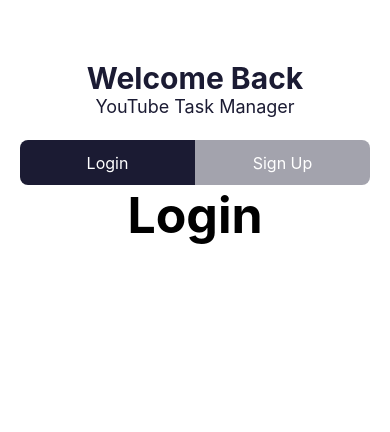
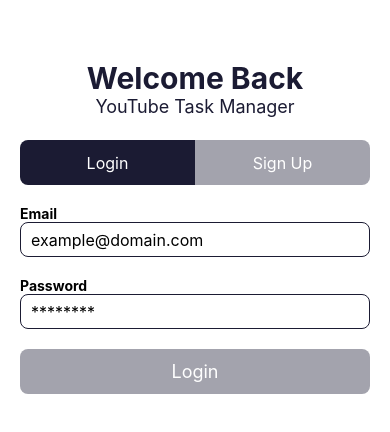
Before and after one commit to Hombre2014/react-native-todo-frontend, a React Native app: screen / in a window 390 px wide. Shown: the top 432 px of the page. Built offline with nearby package versions, Linux system fonts and the light colour scheme.

Commit message:
Completed Login and Sign up forms

```diff
--- a/App.js
+++ b/App.js
@@ -11,7 +11,7 @@
       <View style={{ height: 80 }}>
         <FormHeader leftHeading='Welcome ' rightHeading='Back' subHeading='YouTube Task Manager' />
       </View>
-      <View style={{ flexDirection: 'row', paddingHorizontal: 20 }}>
+      <View style={{ flexDirection: 'row', paddingHorizontal: 20, marginBottom: 20 }}>
         <FormSelectorBtn style={styles.borderLeft} backgroundColor='rgba(27,27,51,1)' title='Login' />
         <FormSelectorBtn style={styles.borderRight} backgroundColor='rgba(27,27,51,0.4)' title='Sign Up' />
       </View>
--- a/app/components/FormContainer.js
+++ b/app/components/FormContainer.js
@@ -1,14 +1,15 @@
-import { View, Text, Dimensions, StyleSheet } from 'react-native';
+import { View, Dimensions, StyleSheet } from 'react-native';
 import React from 'react';
 
 const FormContainer = ({ children }) => {
-  return (
-    <View style={styles.container}>{children}</View>
-  )
-}
+  return <View style={styles.container}>{children}</View>;
+};
 
 const styles = StyleSheet.create({
-  container: { justifyContent: 'center', alignItems: 'center', width: Dimensions.get('window').width, },
+  container: {
+    paddingHorizontal: 20,
+    width: Dimensions.get('window').width,
+  },
 });
 
 export default FormContainer;
--- /dev/null
+++ b/app/components/FormInput.js
@@ -0,0 +1,17 @@
+import { View, Text, TextInput } from 'react-native';
+import React from 'react';
+
+const FormInput = ({ placeholder, title }) => {
+  return (
+    <>
+      <Text style={{ fontWeight: 'bold', }}>{title}</Text>
+      <TextInput placeholder={placeholder} style={styles.input} />
+    </>
+  )
+}
+
+const styles = {
+  input: { height: 35, borderColor: '#1b1b33', borderWidth: 1, borderRadius: 8, fontSize: 16, paddingLeft: 10, marginBottom: 20 },
+}
+
+export default FormInput;
--- /dev/null
+++ b/app/components/FormSubmitButton.js
@@ -0,0 +1,22 @@
+import { View, Text, TouchableOpacity } from 'react-native';
+import React from 'react';
+
+const FormSubmitButton = ({ title }) => {
+  return (
+    <TouchableOpacity style={styles.container}>
+      <Text style={{ color: 'white', fontSize: 18 }}>{title}</Text>
+    </TouchableOpacity>
+  )
+};
+
+const styles = {
+  container: {
+    height: 45,
+    backgroundColor: 'rgba(27,27,51,0.4)',
+    justifyContent: 'center',
+    alignItems: 'center',
+    borderRadius: 8
+  }
+};
+
+export default FormSubmitButton;
--- a/app/components/LoginForm.js
+++ b/app/components/LoginForm.js
@@ -1,11 +1,15 @@
-import { View, Text, StyleSheet, Dimensions } from 'react-native';
+import { View, Text, StyleSheet } from 'react-native';
 import React from 'react';
 import FormContainer from './FormContainer';
+import FormInput from './FormInput';
+import FormSubmitButton from './FormSubmitButton';
 
 const LoginForm = () => {
   return (
     <FormContainer>
-      <Text style={{ fontSize: 50, fontWeight: 'bold' }}>Login</Text>
+      <FormInput placeholder={'example@domain.com'} title={'Email'} />
+      <FormInput placeholder={'********'} title={'Password'} />
+      <FormSubmitButton title='Login' />
     </FormContainer >
   )
 }
--- a/app/components/SignupForm.js
+++ b/app/components/SignupForm.js
@@ -1,11 +1,17 @@
 import { View, Text, StyleSheet, Dimensions } from 'react-native';
 import React from 'react';
 import FormContainer from './FormContainer';
+import FormSubmitButton from './FormSubmitButton';
+import FormInput from './FormInput';
 
 const SignupForm = () => {
   return (
     <FormContainer>
-      <Text style={{ fontSize: 50, fontWeight: 'bold' }}>Sign up</Text>
+      <FormInput placeholder={'John Smith'} title={'Full Name'} />
+      <FormInput placeholder={'example@domain.com'} title={'Email'} />
+      <FormInput placeholder={'********'} title={'Password'} />
+      <FormInput placeholder={'********'} title={'Confirm Password'} />
+      <FormSubmitButton title='Sign up' />
     </FormContainer>
   )
 }
```
